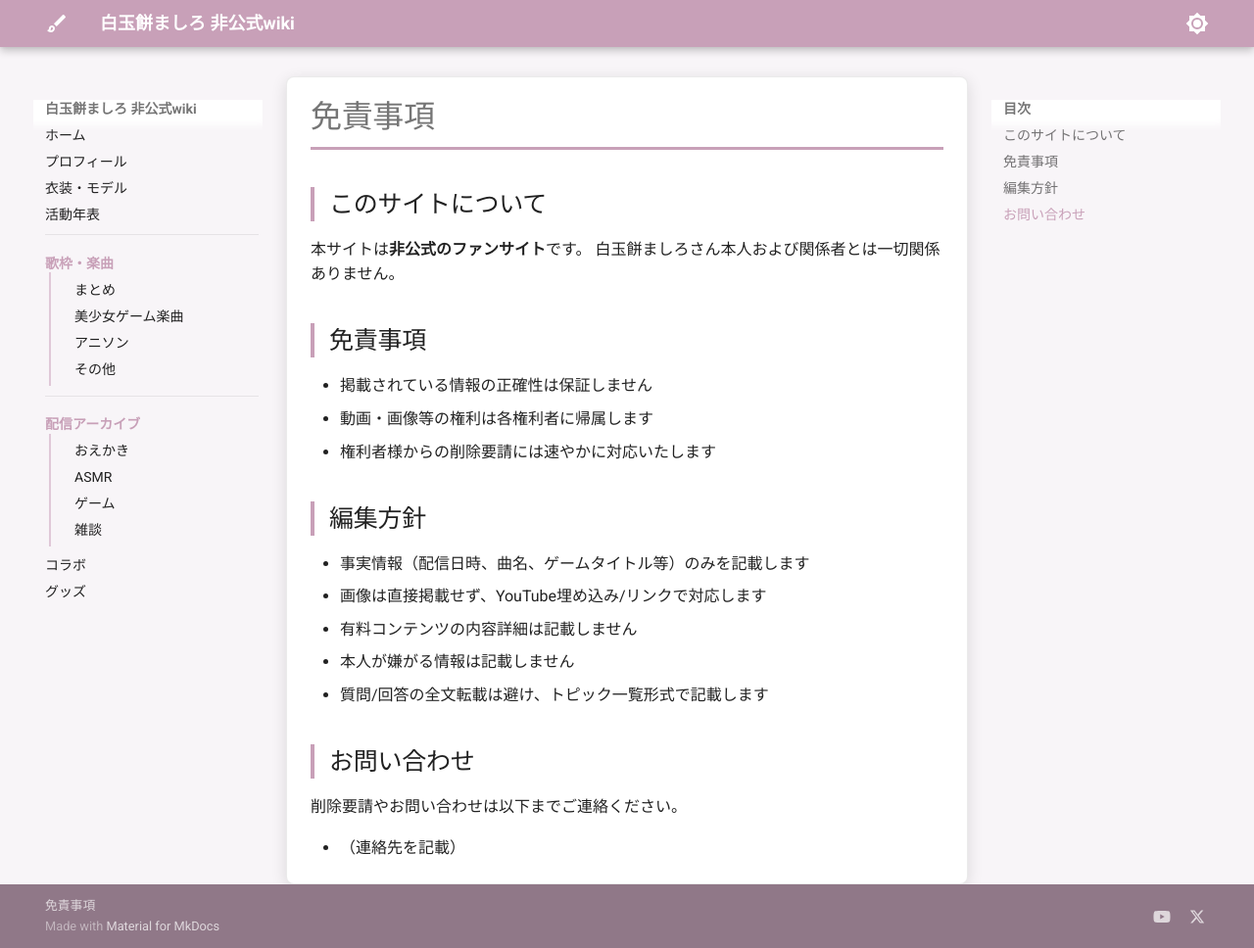
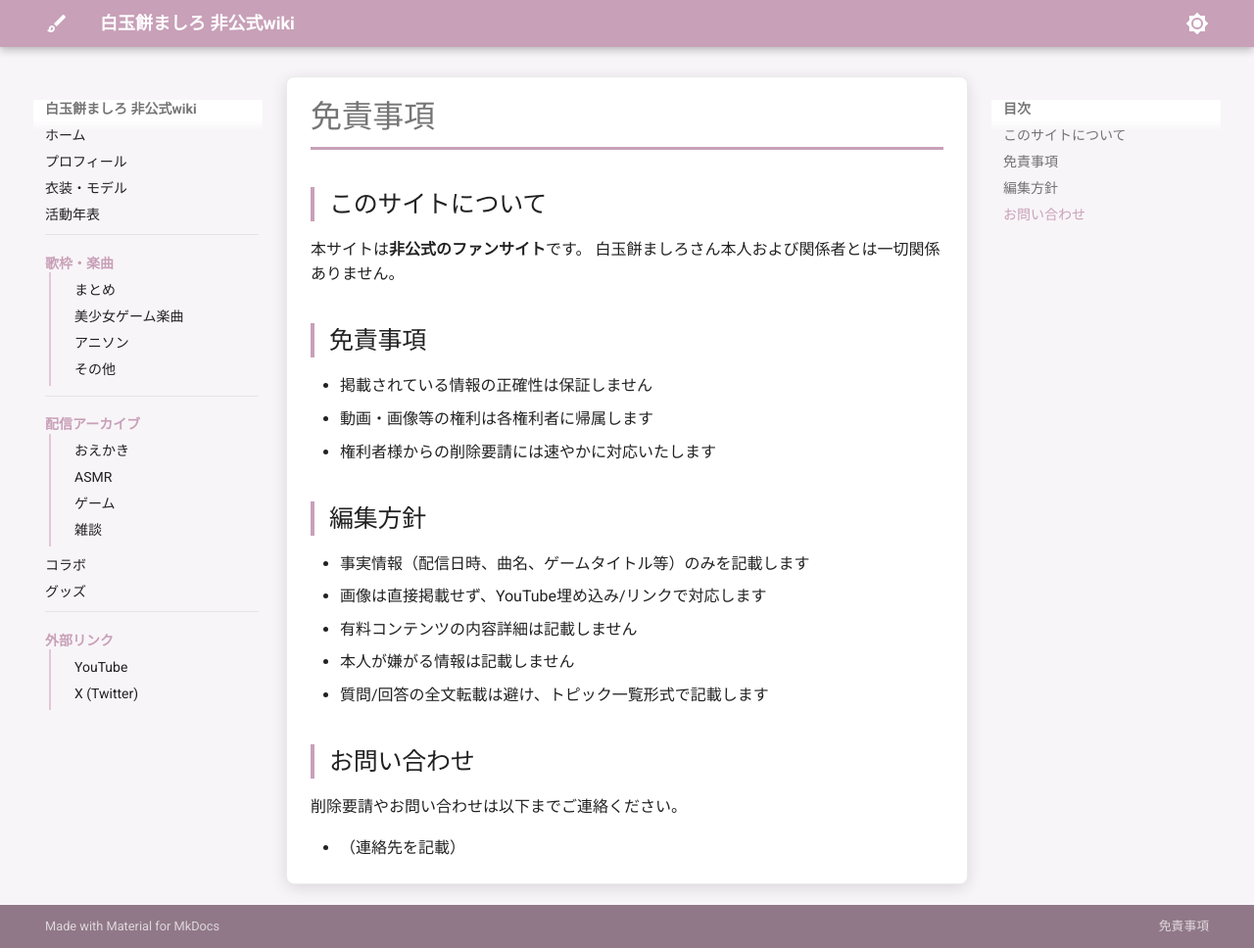
Before and after one commit to ameyamatmk/shiratamamochi-mashiro-unofficial-wiki, an MkDocs documentation site: the page built from docs/disclaimer.md, in a window 1280 px wide and 968 px high. Shown: the whole window at 98% size. Built offline with MkDocs 1.6.1 and Material for MkDocs 9.7.7, drawn with Linux system fonts in a browser that asks for light colours.

Commit message:
side panel link, footer

```diff
--- a/docs/stylesheets/custom.css
+++ b/docs/stylesheets/custom.css
@@ -113,3 +113,15 @@
 [data-md-color-scheme="slate"] .md-footer-meta {
   background: #252028;
 }
+
+/* フッターレイアウト - 左右配置 */
+.md-copyright {
+  width: 100%;
+}
+
+.md-copyright__highlight {
+  display: flex;
+  justify-content: space-between;
+  align-items: center;
+  width: 100%;
+}
--- a/mkdocs.yml
+++ b/mkdocs.yml
@@ -64,18 +64,16 @@ nav:
     - 雑談: stream/talk.md
   - コラボ: collab.md
   - グッズ: goods.md
+  - 外部リンク:
+    - YouTube: https://www.youtube.com/@shiratamamochi_mashiro
+    - X (Twitter): https://x.com/umamochi_shiro
 
 copyright: >
-  <a href="/disclaimer/">免責事項</a>
+  <span class="footer-left">Made with <a href="https://squidfunk.github.io/mkdocs-material/">Material for MkDocs</a></span>
+  <span class="footer-right"><a href="/disclaimer/">免責事項</a></span>
 
 extra:
-  social:
-    - icon: fontawesome/brands/youtube
-      link: https://www.youtube.com/@shiratamamochi_mashiro
-      name: YouTube
-    - icon: fontawesome/brands/x-twitter
-      link: https://x.com/umamochi_shiro
-      name: X (Twitter)
+  generator: false
 
 extra_css:
   - stylesheets/custom.css
```
